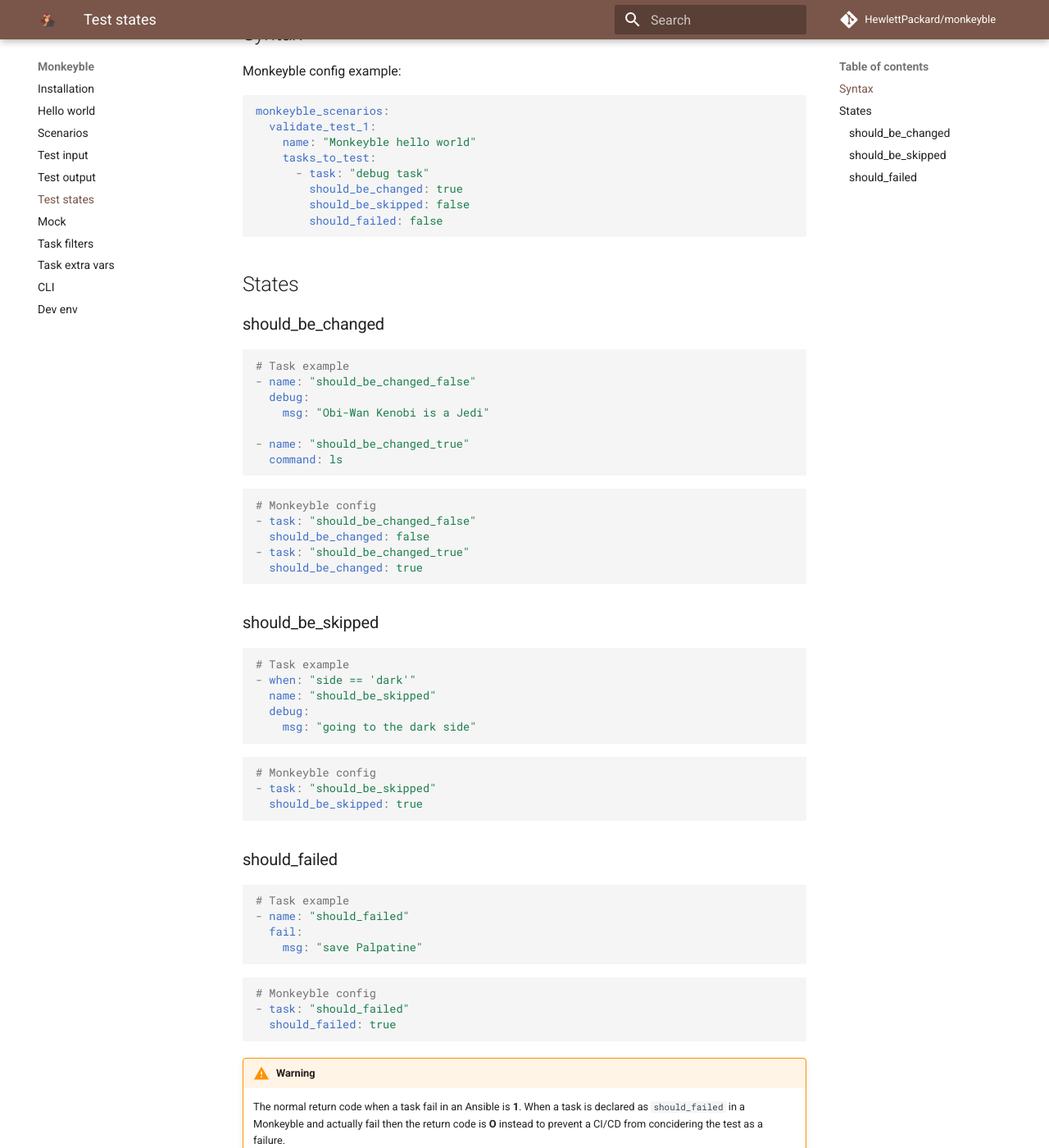
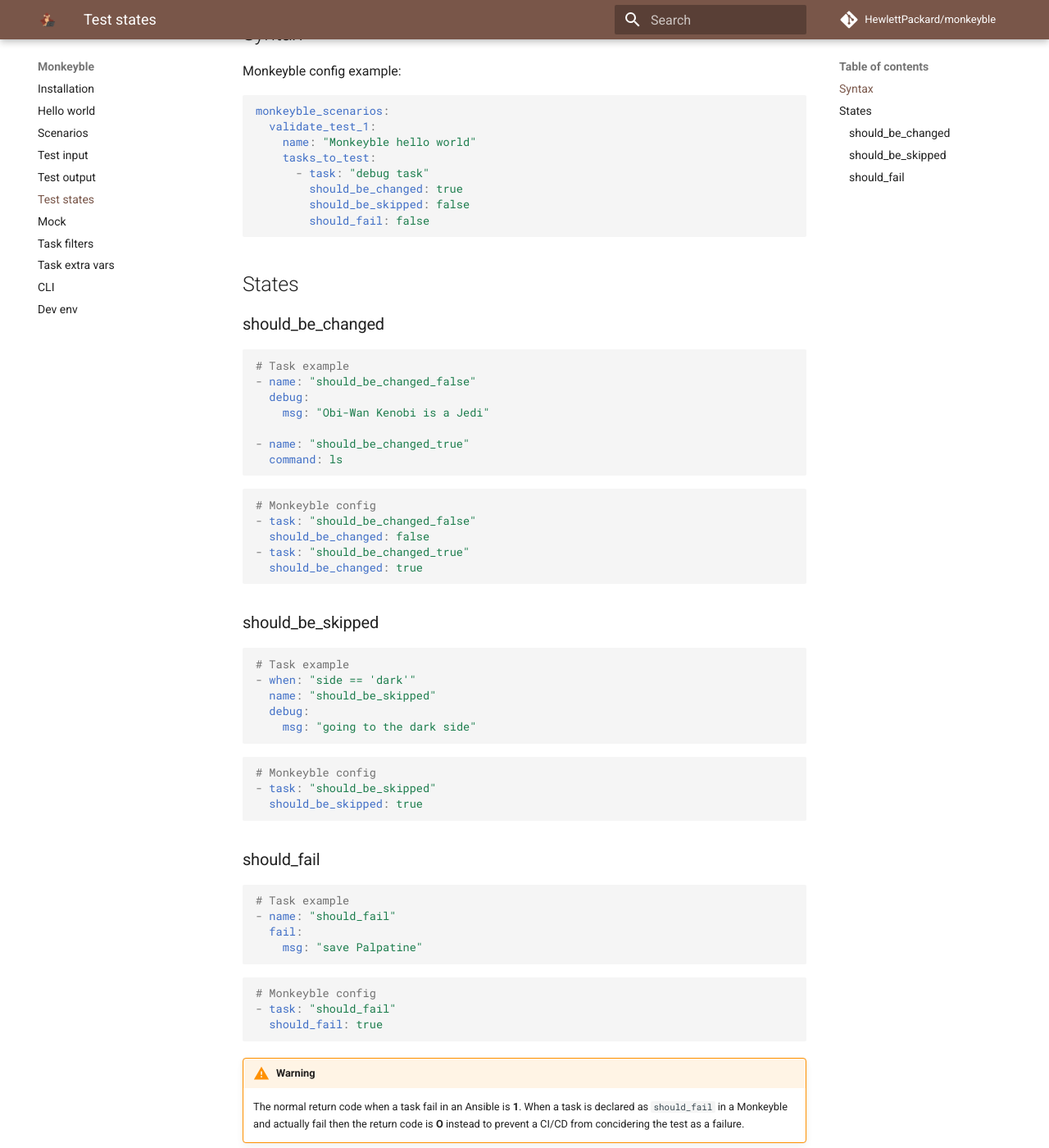
Before and after one commit to HewlettPackard/monkeyble, an MkDocs documentation site: the page built from docs/states.md, in a window 1280 px wide and 1400 px high, scrolled down 222 px. Shown: the whole window at 82% size. Built offline with MkDocs 1.6.1 and Material for MkDocs 9.7.7, drawn with Linux system fonts in a browser that asks for light colours; comment, search, counter and statistics services are not loaded; the version menu is left out.

Commit message:
Rename the should_failed check to should_fail

````diff
--- a/docs/states.md
+++ b/docs/states.md
@@ -14,7 +14,7 @@ monkeyble_scenarios:
       - task: "debug task"
         should_be_changed: true
         should_be_skipped: false
-        should_failed: false
+        should_fail: false
 ```
 
 ## States
@@ -55,23 +55,23 @@ monkeyble_scenarios:
   should_be_skipped: true
 ```
 
-### should_failed
+### should_fail
 
 ```yaml
 # Task example
-- name: "should_failed"
+- name: "should_fail"
   fail:
     msg: "save Palpatine"
 ```
 
 ```yaml
 # Monkeyble config
-- task: "should_failed"
-  should_failed: true
+- task: "should_fail"
+  should_fail: true
 ```
 
 !!!warning
 
     The normal return code when a task fail in an Ansible is **1**.
-    When a task is declared as `should_failed` in a Monkeyble and actually fail then the return code
+    When a task is declared as `should_fail` in a Monkeyble and actually fail then the return code
      is **O** instead to prevent a CI/CD from concidering the test as a failure.
````
Also changed, not shown: README.md (+1 -1 lines), 8 other files.
